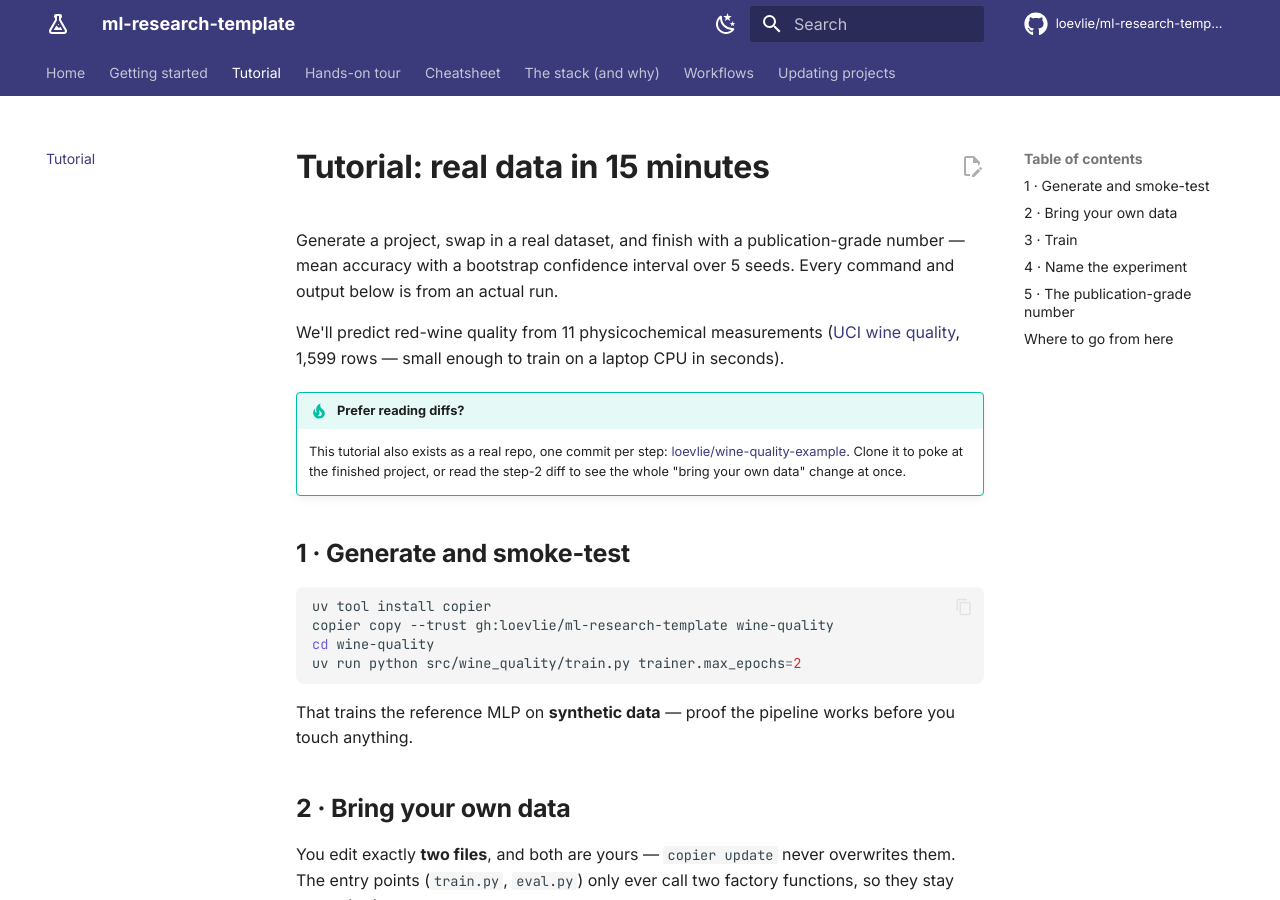
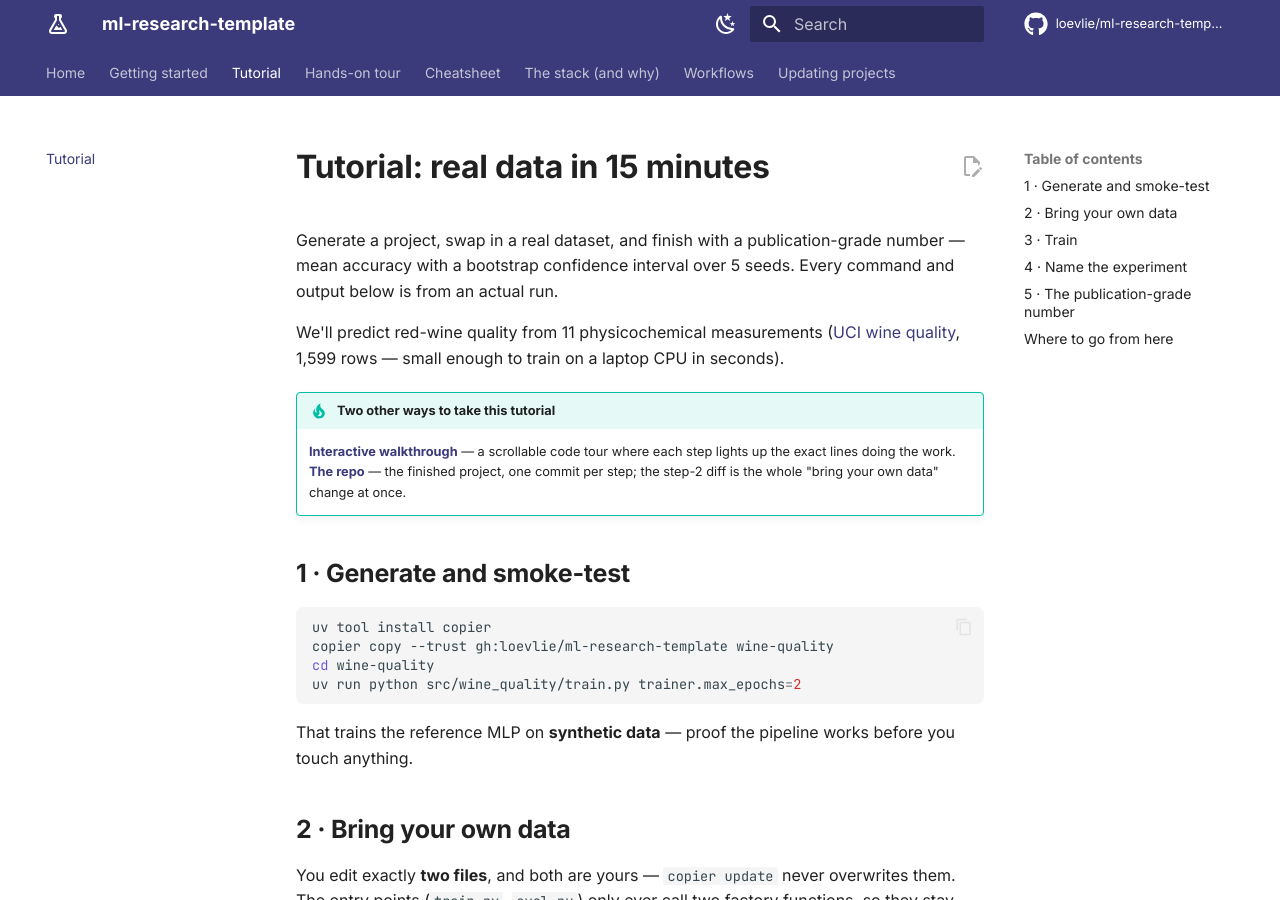
Before and after one commit to loevlie/ml-research-template, an MkDocs documentation site: the page built from docs/tutorial.md, in a window 1280 px wide and 900 px high. Built offline with MkDocs 1.6.1 and Material for MkDocs 9.7.7, drawn with Linux system fonts in a browser that asks for light colours; comment, search, counter and statistics services are not loaded.

Commit message:
Point tutorial and README at the interactive walkthrough

```diff
--- a/docs/tutorial.md
+++ b/docs/tutorial.md
@@ -8,11 +8,12 @@
 ([UCI wine quality](https://archive.ics.uci.edu/dataset/186/wine+quality),
 1,599 rows — small enough to train on a laptop CPU in seconds).
 
-!!! tip "Prefer reading diffs?"
-    This tutorial also exists as a real repo, one commit per step:
-    [loevlie/wine-quality-example](https://github.com/loevlie/wine-quality-example).
-    Clone it to poke at the finished project, or read the step-2 diff to see
-    the whole "bring your own data" change at once.
+!!! tip "Two other ways to take this tutorial"
+    **[Interactive walkthrough](https://loevlie.github.io/wine-quality-example/)** —
+    a scrollable code tour where each step lights up the exact lines doing the
+    work. **[The repo](https://github.com/loevlie/wine-quality-example)** — the
+    finished project, one commit per step; the step-2 diff is the whole
+    "bring your own data" change at once.
 
 ## 1 · Generate and smoke-test
 
```
Also changed, not shown: README.md (+1 -1 lines).
